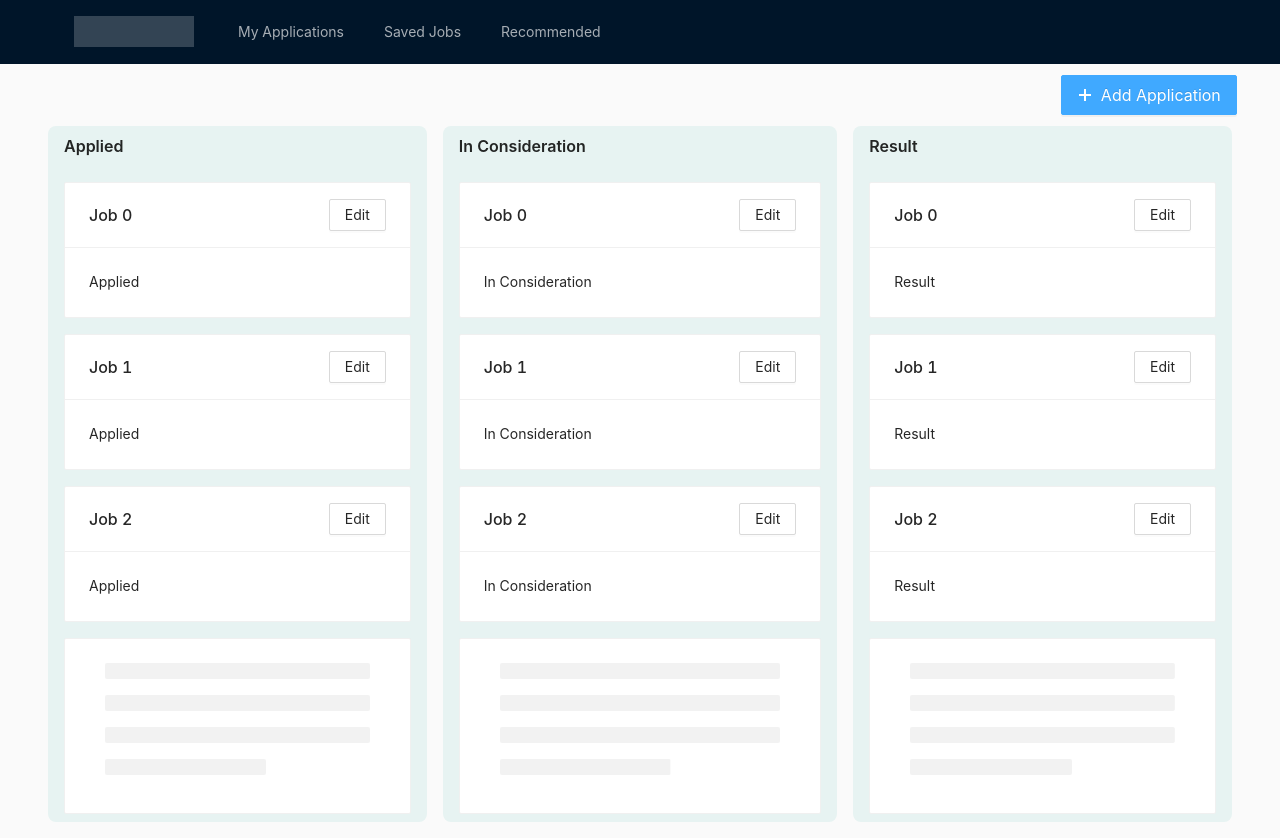
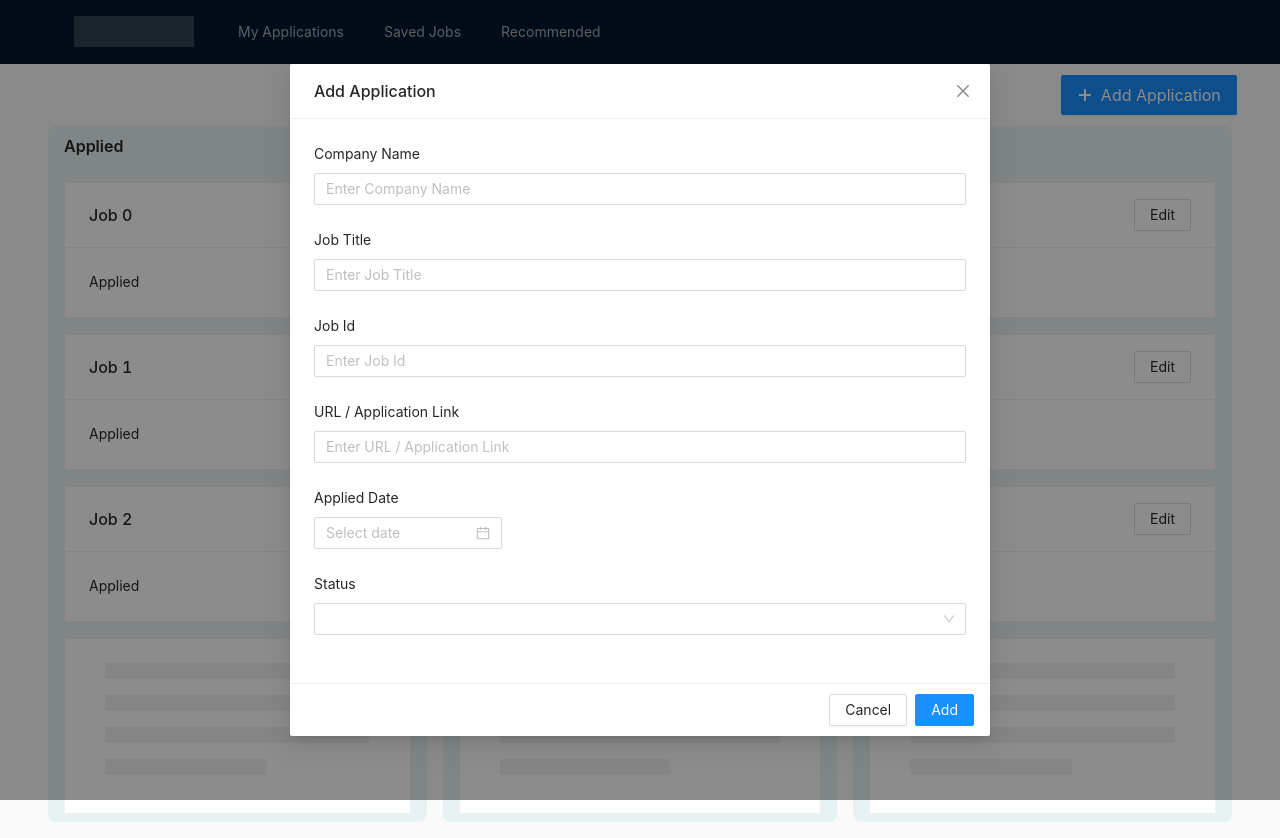
Before and after one commit to ekanshsinghal/se-group26-proj1, a React app: page /home in a window 1280 px wide. Both pictures are taken after a click on the button "Add Application". Built offline with nearby package versions, Linux system fonts and the light colour scheme.

Commit message:
Added add appplication form

```diff
--- /dev/null
+++ b/src/Components/AddApplication/AddApplication.jsx
@@ -0,0 +1,111 @@
+/* eslint-disable react/prop-types */
+import React from 'react';
+import { DatePicker, Form, Input, Modal, Select } from 'antd';
+
+export default function AddApplication({ isOpen, onClose }) {
+	const [form] = Form.useForm();
+
+	const onOk = () => {
+		form.validateFields()
+			.then((values) => {
+				console.log(values);
+				onClose();
+				form.resetFields();
+			})
+			.catch(({ errorFields }) => console.log(errorFields));
+	};
+
+	return (
+		<Modal
+			title="Add Application"
+			open={isOpen}
+			onOk={onOk}
+			okText="Add"
+			onCancel={onClose}
+			width={700}
+			centered
+		>
+			<Form form={form} layout="vertical" requiredMark={false}>
+				<Form.Item
+					label="Company Name"
+					name="companyName"
+					rules={[
+						{
+							required: true,
+							message: 'Please enter Company Name!',
+						},
+					]}
+				>
+					<Input placeholder="Enter Company Name" />
+				</Form.Item>
+				<Form.Item
+					label="Job Title"
+					name="jobTitle"
+					rules={[
+						{
+							required: true,
+							message: 'Please enter Job Title!',
+						},
+					]}
+				>
+					<Input placeholder="Enter Job Title" />
+				</Form.Item>
+				<Form.Item
+					label="Job Id"
+					name="jobId"
+					rules={[
+						{
+							required: true,
+							message: 'Please enter Job Id!',
+						},
+					]}
+				>
+					<Input placeholder="Enter Job Id" />
+				</Form.Item>
+				<Form.Item
+					label="URL / Application Link"
+					name="url"
+					rules={[
+						{
+							required: true,
+							message: 'Please enter URL / Application Link!',
+						},
+					]}
+				>
+					<Input placeholder="Enter URL / Application Link" />
+				</Form.Item>
+				<Form.Item
+					label="Applied Date"
+					name="date"
+					rules={[
+						{
+							required: true,
+							message: 'Please enter Applied Date!',
+						},
+					]}
+				>
+					<DatePicker />
+				</Form.Item>
+				<Form.Item
+					label="Status"
+					name="status"
+					rules={[
+						{
+							required: true,
+							message: 'Please enter Status!',
+						},
+					]}
+				>
+					<Select>
+						<Select.Option value="applied">Applied</Select.Option>
+						<Select.Option value="inConsideration">
+							In Consideration
+						</Select.Option>
+						<Select.Option value="rejected">Rejected</Select.Option>
+						<Select.Option value="accepted">Accepted</Select.Option>
+					</Select>
+				</Form.Item>
+			</Form>
+		</Modal>
+	);
+}
--- a/src/Components/LandingPage/LandingPage.jsx
+++ b/src/Components/LandingPage/LandingPage.jsx
@@ -1,14 +1,21 @@
-import React from 'react';
+import React, { useState } from 'react';
 import { Button, Card, Layout, Menu, Typography } from 'antd';
 import { PlusOutlined } from '@ant-design/icons';
 
 import EditDropDown from './EditDropDown';
+import AddApplication from '../AddApplication/AddApplication';
 import './LandingPage.scss';
 
 const { Header, Content } = Layout;
 
+const columns = ['Applied', 'In Consideration', 'Offer'];
 export default function LandingPage() {
-	const columns = ['Applied', 'In Consideration', 'Result'];
+	const [addApplicationOpen, setAddApplicationOpen] = useState(false);
+
+	const toggleAddApplication = () => {
+		setAddApplicationOpen(!addApplicationOpen);
+	};
+
 	return (
 		<Layout className="LandingPage">
 			<Header>
@@ -27,9 +34,18 @@ export default function LandingPage() {
 			<Content className="Content">
 				<div className="SubHeader">
 					<div className="flex" />
-					<Button type="primary" size="large" icon={<PlusOutlined />}>
+					<Button
+						type="primary"
+						size="large"
+						icon={<PlusOutlined />}
+						onClick={toggleAddApplication}
+					>
 						Add Application
 					</Button>
+					<AddApplication
+						isOpen={addApplicationOpen}
+						onClose={toggleAddApplication}
+					/>
 				</div>
 				<table>
 					<thead>
```
